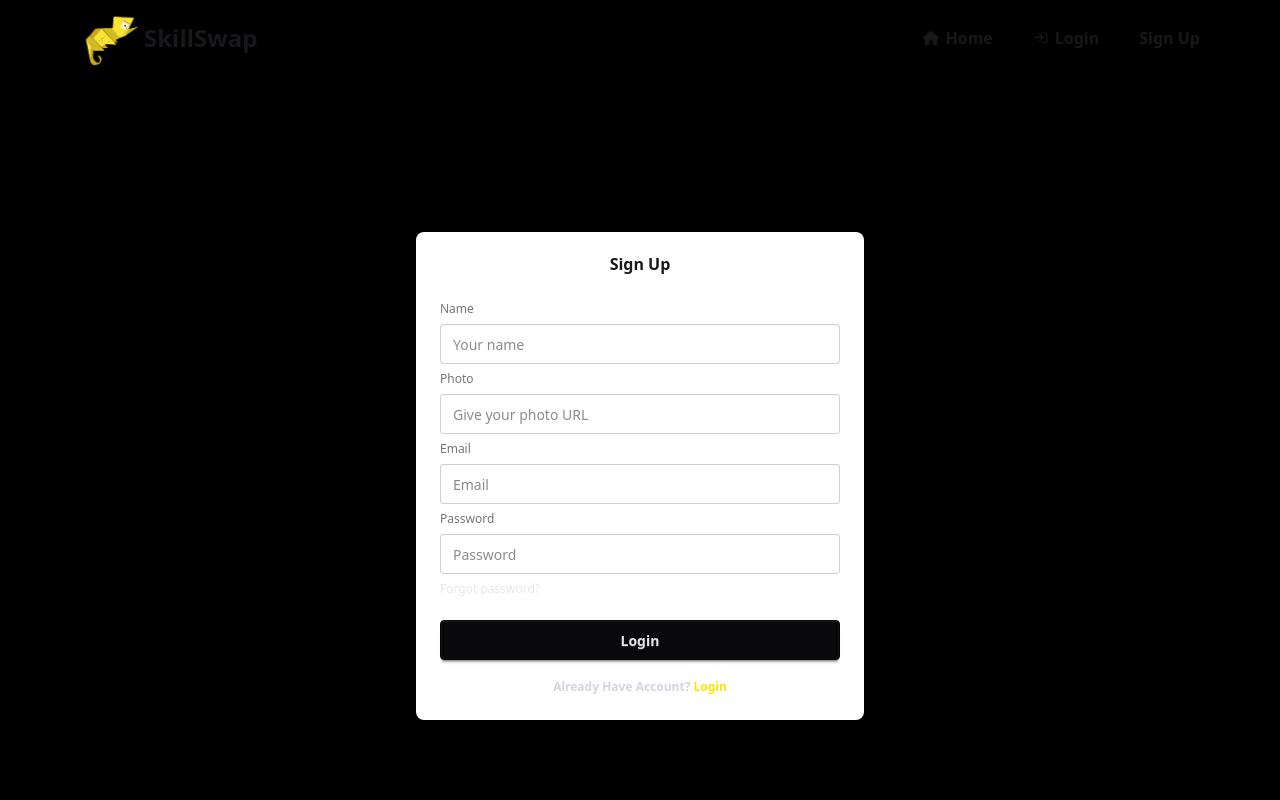
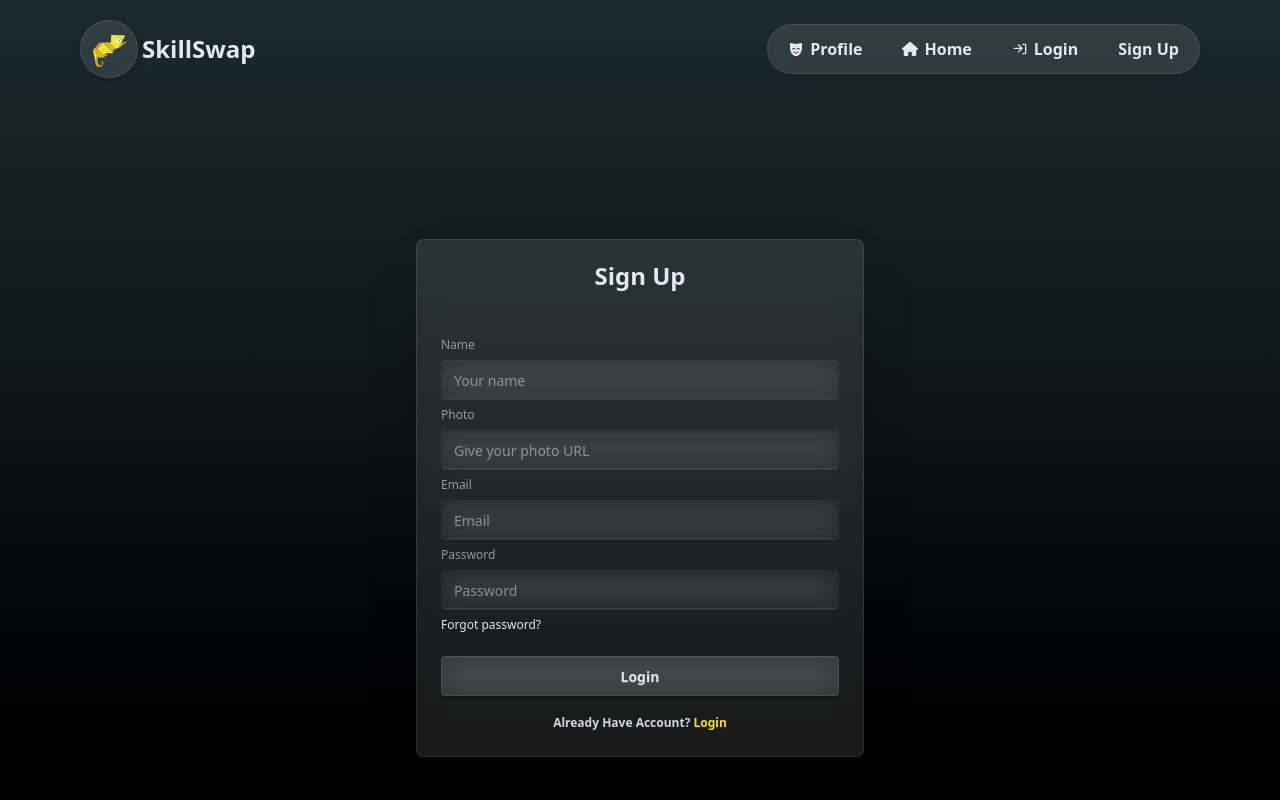
Before and after one commit to se4frog/ph-assignment-skillswap-009, a React (Vite) app: page /auth/signup in a window 1280 px wide. Shown: the top 800 px of the page. Built offline with nearby package versions, Linux system fonts and the light colour scheme.

Commit message:
added glassmorphism effect

```diff
--- a/src/components/Container.jsx
+++ b/src/components/Container.jsx
@@ -2,9 +2,9 @@
 
 const Container = ({ children }) => {
     return (
-        <div className='max-w-11/12 mx-auto border'>
-            {children}
-        </div>
+       <div className="min-h-screen bg-linear-to-b from-[#1a2a2f] via-[#0b1215] to-black text-slate-200">
+  {children}
+</div>
     );
 };
 
--- a/src/components/Footer.jsx
+++ b/src/components/Footer.jsx
@@ -5,7 +5,8 @@ import logo2 from '../assets/Skillswap-text-logo.png'
 const Footer = () => {
   return (
     <footer className="bg-black text-gray-300 py-10">
-      <div className="max-w-7xl mx-auto px-6 grid grid-cols-1 items-center md:grid-cols-4 gap-8">
+      <div className="max-w-7xl mx-auto px-6 grid grid-cols-2 items-center md:grid-cols-4 gap-8
+       ">
 
         <div className="space-y-2 ">
           <div className='w-50'>
@@ -25,7 +26,7 @@ const Footer = () => {
         </div>
 
 
-        <div>
+        <div className='ml-10 md:ml-0'>
           <h3 className="font-semibold mb-2">Resources</h3>
           <ul className="space-y-1 text-sm">
             <li><a href="#" className="hover:text-white transition-colors">Blog</a></li>
@@ -39,8 +40,9 @@ const Footer = () => {
         <div>
           <h3 className="font-semibold mb-2">Connect</h3>
           <div className="flex gap-3 mt-1">
-            <a href="#" className="p-2 bg-gray-800 rounded-full hover:bg-[#fae502] transition-colors"><FaFacebookF /></a>
-            <a href="#" className="p-2 bg-gray-800 rounded-full hover:bg-[#fae502] transition-colors"><FaTwitter /></a>
+            <a href="#" className="p-2 bg-gray-800 rounded-full hover:bg-[#fae502] transition-colors "><FaFacebookF /></a>
+            <a href="#" className="p-2 bg-gray-800 rounded-full hover:bg-[#fae502] transition-colors"><FaTwitter />
+            </a>
             <a href="#" className="p-2 bg-gray-800 rounded-full hover:bg-[#fae502] transition-colors"><FaInstagram /></a>
             <a href="#" className="p-2 bg-gray-800 rounded-full hover:bg-[#fae502]  transition-colors"><FaLinkedinIn /></a>
           </div>
@@ -49,7 +51,7 @@ const Footer = () => {
       </div>
 
 
-      <div className="border-t border-gray-700 mt-8 pt-4 text-center text-sm text-gray-400">
+      <div className="border-t border-[#1a2a2f] mt-8 pt-4 text-center text-sm text-gray-400">
         © 2026 SkillSwap. All rights reserved. <span className='italic'>#Se4frog</span>
       </div>
     </footer>
--- a/src/components/Navbar.jsx
+++ b/src/components/Navbar.jsx
@@ -4,24 +4,42 @@ import logo from '../assets/SkillSwap-Logo.png'
 import { FaHouse } from 'react-icons/fa6';
 import { CgLogIn } from 'react-icons/cg';
 import { NavLink } from 'react-router-dom';
+import { PiMaskHappyFill } from 'react-icons/pi';
 
 
 
 const Navbar = () => {
     return (
-        <div className="bg-black navbar px-20 shadow-sm flex justify-between items-center">
+        <div className="
+
+        py-5 lg:px-20 px-2 flex justify-between items-center
+        sticky top-0
+        ">
             <div className="">
                 <div className='flex justify-center items-center
                 text-xl gap-1'>
-                    <img className='w-15' src={logo} alt="" />
+                   <div className='bg-white/10
+    backdrop-blur-md  border border-white/10
+    shadow-lg rounded-4xl p-2
+    '>
+                     <img className='w-10 transition-transform duration-700 ease-in-out hover:rotate-y-180 hover:rotate-360' src={logo} alt="" />
+                   </div>
                     <p className='text-2xl font-extrabold'>SkillSwap</p>
                 </div>
             </div>
-            <div className='flex gap-2 md:gap-5 lg:gap-10'>
+            <div className='flex gap-2 md:gap-5 lg:gap-10
+            bg-white/10
+    backdrop-blur-md  border border-white/10
+    shadow-lg rounded-4xl py-3 px-5'>
+
+                <NavLink to='/profile' className='flex justify-center items-center gap-1.5'>
+                    <PiMaskHappyFill></PiMaskHappyFill>
+                    <p className='font-bold '>Profile</p>
+                </NavLink>
 
                 <NavLink to='/' className='flex justify-center items-center gap-1.5'>
                     <FaHouse></FaHouse>
-                    <p className='font-bold'>Home</p>
+                    <p className='font-bold '>Home</p>
                 </NavLink>
 
                 <NavLink to='/auth/login' className='flex justify-center items-center gap-1.5'>
@@ -29,7 +47,8 @@ const Navbar = () => {
                     <CgLogIn></CgLogIn>
                     <p className='font-bold'>Login</p>
                 </NavLink>
-                <NavLink to='/auth/signup' className='flex justify-center items-center gap-1.5'>
+                <NavLink to='/auth/signup' className=' justify-center items-center gap-1.5
+                hidden lg:flex'>
 
                     <p className='font-bold'>Sign Up</p>
                 </NavLink>
--- a/src/layouts/AuthLayout.jsx
+++ b/src/layouts/AuthLayout.jsx
@@ -2,16 +2,17 @@ import React from 'react';
 import Navbar from '../components/Navbar';
 import Footer from '../components/Footer';
 import { Outlet } from 'react-router-dom';
+import Container from '../components/Container';
 
 const AuthLayout = () => {
     return (
         <div className='flex flex-col'>
-            <header>
-                <Navbar></Navbar>
-            </header>
-            <main className='flex-1'>
-                <Outlet></Outlet>
-            </main>
+           <div className='flex-1'>
+                <Container>
+                    <Navbar></Navbar>
+                    <Outlet></Outlet>
+                </Container>
+            </div>
             <footer>
                 <Footer></Footer>
             </footer>
--- a/src/layouts/HomeLayout.jsx
+++ b/src/layouts/HomeLayout.jsx
@@ -8,12 +8,12 @@ import { Outlet } from 'react-router-dom';
 const HomeLayout = () => {
     return (
         <div className='flex flex-col min-h-screen'>
-            <header>
-                <Navbar></Navbar>
-            </header>
-            <main className='flex-1'>
-                <Outlet></Outlet>
-            </main>
+            <div className='flex-1'>
+                <Container>
+                    <Navbar></Navbar>
+                    <Outlet></Outlet>
+                </Container>
+            </div>
             <footer>
                 <Footer></Footer>
             </footer>
--- a/src/pages/Login.jsx
+++ b/src/pages/Login.jsx
@@ -3,24 +3,30 @@ import { Link } from 'react-router-dom';
 
 const Login = () => {
     return (
-         <div className='flex justify-center items-center min-h-screen bg-black'>
-            <div className="card bg-base-100 w-full max-w-md shrink-0 shadow-2xl">
-                <h2 className='font-semibold t ext-2xl text-center mt-5'>Login your Account</h2>
+         <div className='flex justify-center items-center min-h-screen'>
+            <div className="card w-full max-w-md shadow-2xl
+            md:gap-5
+            bg-white/10
+    backdrop-blur-md border border-white/10
+    ">
+                <h2 className='font-semibold text-2xl text-center mt-5'>Login</h2>
                 <form className="card-body py-5">
                     <fieldset className="fieldset">
                         {/* Email */}
-                        <label className="label">Email</label>
-                        <input name='email' type="email" className="input w-full" placeholder="Email"
+                        <label className="label ">Email</label>
+                        <input name='email' type="email" className="input w-full bg-white/1
+    backdrop-blur-md border border-white/1" placeholder="Email"
                             required />
 
                         {/* Password */}
                         <label className="label">Password</label>
-                        <input name='password' type="password" className="input w-full" placeholder="Password"
+                        <input name='password' type="password" className="input w-full bg-white/1
+    backdrop-blur-md border border-white/1" placeholder="Password"
                             required />
 
                         <div><a className="link link-hover text-gray-200">Forgot password?</a></div>
 
-                        <button className="btn btn-neutral mt-4">Login</button>
+                        <button className="btn btn-neutral mt-4 backdrop-blur-md bg-black/10 border-white/10">Login</button>
                         <h3 className='text-center mt-3 font-semibold text-gray-300'>Don't Have Account? <Link to='/auth/signup' className='text-[#fae502] hover:link' >Sign Up</Link></h3>
                     </fieldset>
                 </form>
--- /dev/null
+++ b/src/pages/Profile.jsx
@@ -0,0 +1,11 @@
+import React from 'react';
+
+const Profile = () => {
+    return (
+        <div>
+                My Profile
+        </div>
+    );
+};
+
+export default Profile;
--- a/src/pages/SignUp.jsx
+++ b/src/pages/SignUp.jsx
@@ -3,33 +3,40 @@ import { Link } from 'react-router-dom';
 
 const SignUp = () => {
     return (
-         <div className='flex justify-center items-center min-h-screen bg-black'>
-            <div className="card bg-base-100 w-full max-w-md shrink-0 shadow-2xl">
-                <h2 className='font-semibold t ext-2xl text-center mt-5'>Sign Up</h2>
+         <div className='flex justify-center items-center min-h-screen'>
+            <div className="card w-full max-w-md shrink-0 shadow-2xl md:gap-5
+            bg-white/10
+    backdrop-blur-md border border-white/10">
+                <h2 className='font-semibold text-2xl text-center mt-5'>Sign Up</h2>
                 <form className="card-body py-5">
                     <fieldset className="fieldset">
                         {/* Name */}
                         <label className="label">Name</label>
-                        <input name='name' type="text" className="input w-full" placeholder="Your name"
+                        <input name='name' type="text" className="input w-full bg-white/1
+    backdrop-blur-md border border-white/1" placeholder="Your name"
                             required />
                         {/* PhotoUrl */}
                         <label className="label">Photo</label>
-                        <input name='photo' type="url" className="input w-full" placeholder="Give your photo URL"
+                        <input name='photo' type="url" className="input w-full bg-white/1
+    backdrop-blur-md border border-white/1" placeholder="Give your photo URL"
                             required />
 
                         {/* Email */}
                         <label className="label">Email</label>
-                        <input name='email' type="email" className="input w-full" placeholder="Email"
+                        <input name='email' type="email" className="input w-full bg-white/1
+    backdrop-blur-md border border-white/1" placeholder="Email"
                             required />
 
                         {/* Password */}
                         <label className="label">Password</label>
-                        <input name='password' type="password" className="input w-full" placeholder="Password"
+                        <input name='password' type="password" className="input w-full bg-white/1
+    backdrop-blur-md border border-white/1" placeholder="Password"
                             required />
 
                         <div><a className="link link-hover text-gray-200">Forgot password?</a></div>
 
-                        <button className="btn btn-neutral mt-4">Login</button>
+                        <button className="btn btn-neutral mt-4 bg-white/10
+    backdrop-blur-md border border-white/10">Login</button>
                         <h3 className='text-center mt-3 font-semibold text-gray-300'>Already Have Account? <Link to='/auth/login' className='text-[#fae502] hover:link' >Login</Link></h3>
                     </fieldset>
                 </form>
```
